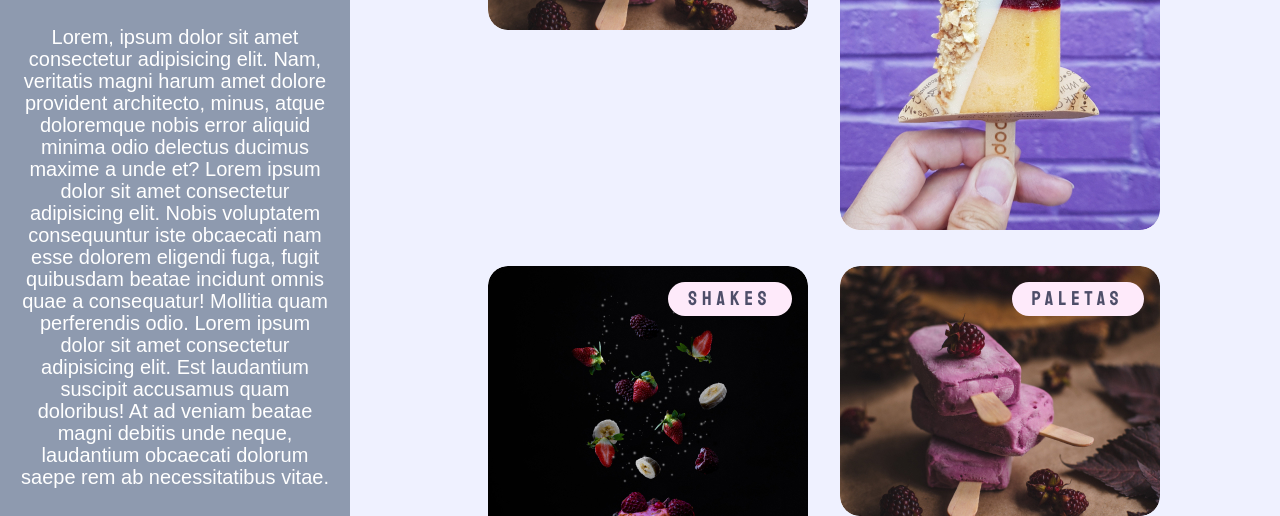
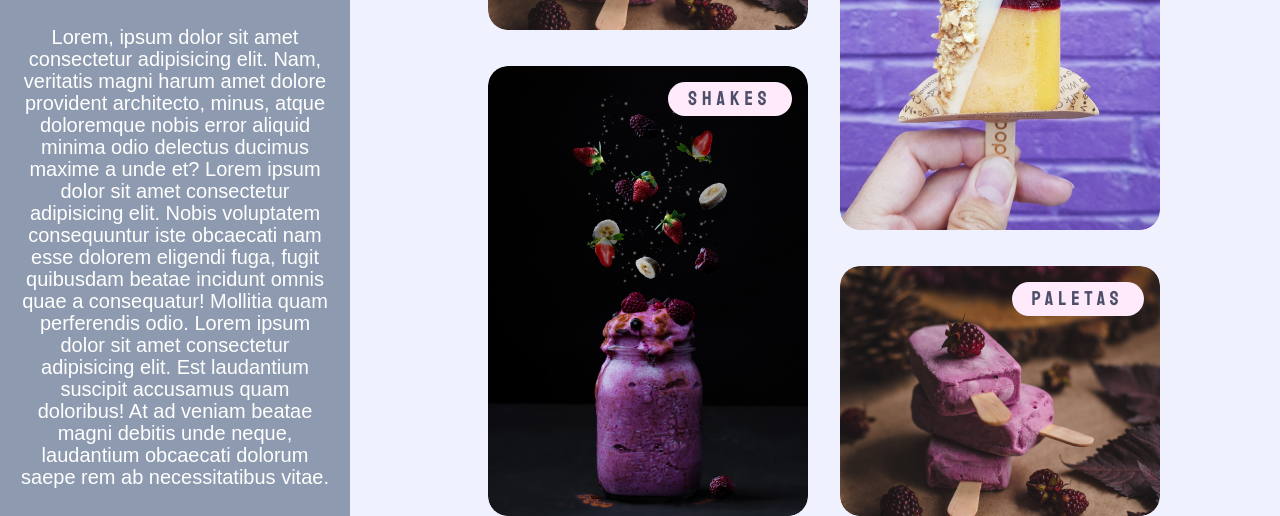
Before and after one commit to rafaeldsal/desafio-stage03, a plain HTML site: page index.html in a window 1280 px wide. Shown: the part 284-800 px from the top of the page. Drawn offline with nearby package versions, Linux system fonts and the light colour scheme.

Commit message:
Correção da disposição dos elementos com GRID

```diff
--- a/style.css
+++ b/style.css
@@ -166,6 +166,7 @@ footer {
   .cards {
     grid-template-areas:
       "sorveteA sorveteB"
+      "sorveteC sorveteB"
       "sorveteC sorveteD";
     margin: 6.4rem 1rem 0 37.7rem;
   }
```
